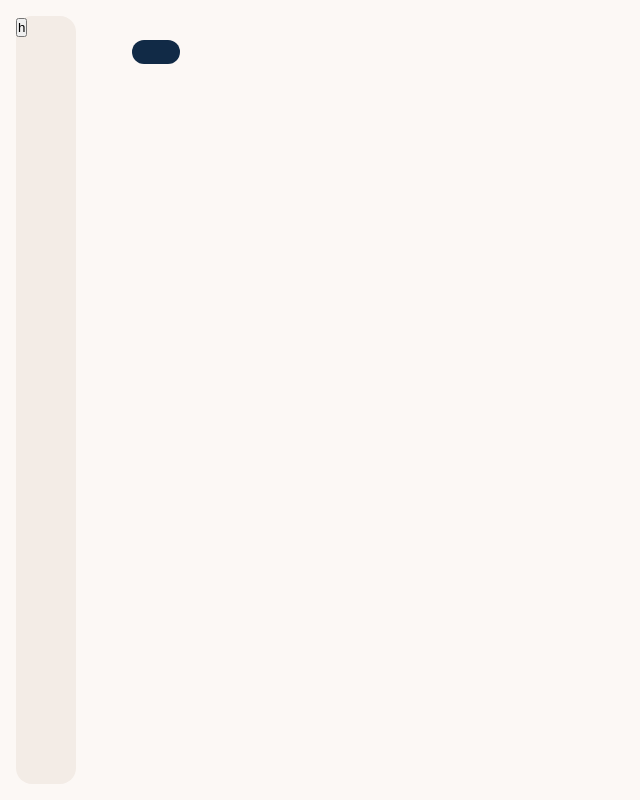
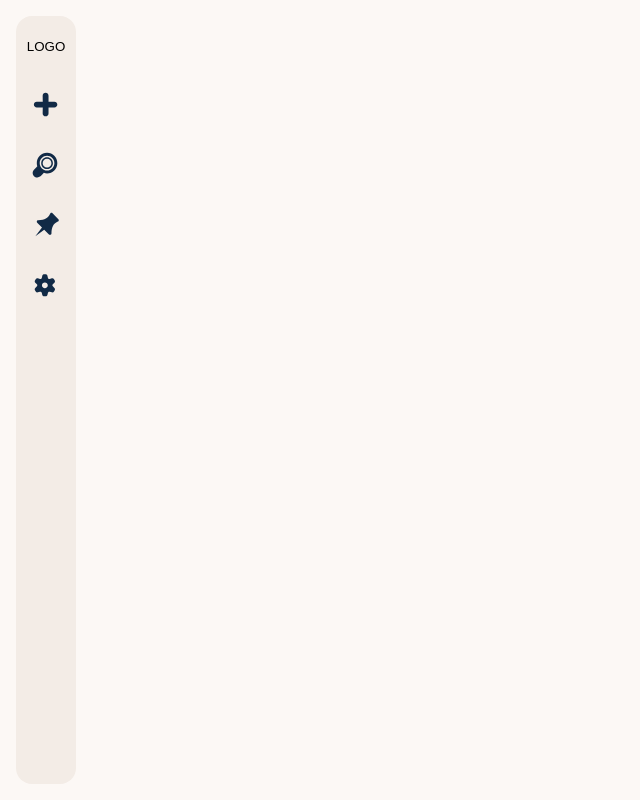
Before and after one commit to SofianH1/Fragment, a React (Vite) app: page / in a window 1280 px wide. Shown: the whole page, without its empty margins (0-640 px from the left). Built offline with nearby package versions, Linux system fonts and the light colour scheme.

Commit message:
Added Icons in the sideBar

```diff
--- a/src/App.css
+++ b/src/App.css
@@ -33,6 +33,38 @@ body {
     background-color: var(--surface);
     border-radius: 1rem;
     grid-row: 1 / -1;
+    display: flex;
+    flex-direction: column;
+    align-items: center;
+    padding: 0.5rem;
+    gap: 1rem;
+
+    button {
+        width: 100%;
+        aspect-ratio: 1/1;
+        border-radius: 0.5rem;
+        border: none;
+        background: transparent;
+        transition: border 0.3s ease, background 0.2s ease;
+        cursor: pointer;
+
+        &:hover {
+            /* border: 2px solid var(--border); */
+
+            background: var(--primary);
+
+            svg{
+                color: var(--bg);
+            }
+        }
+
+        svg{
+            width: 80%;
+            height: 80%;
+            color: var(--primary);
+            transition: color 0.2s ease;
+        }
+    }
 }
 
 #root {
@@ -84,20 +116,20 @@ main {
             padding: 0.75rem;
             gap: 0.4rem;
 
-            h3{
+            h3 {
                 font-size: 0.85rem;
                 white-space: nowrap;
                 overflow: hidden;
                 text-overflow: ellipsis;
             }
 
-            .fragmentText{
+            .fragmentText {
                 line-clamp: 2;
                 -webkit-line-clamp: 2;
                 font-size: 0.75rem;
             }
 
-            .tagContainer{
+            .tagContainer {
                 display: none;
             }
         }
@@ -123,7 +155,7 @@ main {
     cursor: pointer;
     transition: opacity 0.2s ease;
 
-    &:hover{
+    &:hover {
         opacity: 0.85;
     }
 }
@@ -159,7 +191,7 @@ main {
     & .fragmentText {
         font-size: 1rem;
         line-height: 1.3;
-        transition: font-size 0.2s ease,line-height 0.2s ease;
+        transition: font-size 0.2s ease, line-height 0.2s ease;
 
     }
 }
@@ -172,7 +204,7 @@ main {
 
 .icon {
     scale: 1.5;
-    transition: scale 0.2s ease,opacity 0.2 ease;
+    transition: scale 0.2s ease, opacity 0.2 ease;
     cursor: pointer;
 
     &:hover {
@@ -202,7 +234,7 @@ main {
     top: 50%;
     left: 50%;
     transform: translate(-50%, -50%);
-    width: min(90%,560px);
+    width: min(90%, 560px);
     height: auto;
     padding: 2.5rem;
     background-color: rgb(225, 225, 225);
@@ -228,13 +260,13 @@ main {
         border-bottom: 2px solid var(--border);
         padding: 0.5rem 0;
         font-size: 1rem;
-        font-family: Inter,sans-serif;
+        font-family: Inter, sans-serif;
         color: var(--primary);
         outline: none;
         transition: border-color 0.3 ease;
 
-        &:focus{
-            border-bottom-color: var(--primary) ;
+        &:focus {
+            border-bottom-color: var(--primary);
         }
 
 
@@ -248,6 +280,11 @@ main {
             left: 50%;
             z-index: 5000;
         }
+    }
+
+    #formButtons{
+        display: flex;
+        gap: 1rem;
     }
 }
 
--- a/src/App.tsx
+++ b/src/App.tsx
@@ -6,6 +6,10 @@ import type { FragmentFormData } from './Components/FragmentForm/FragmentForm.ty
 import type { Fragment } from '@/types/fragment';
 import { useFragments } from './hooks/useFragments';
 import { motion, AnimatePresence } from 'framer-motion';
+import { TiPlus } from "react-icons/ti";
+import { TiZoom } from "react-icons/ti";
+import { TiPin } from "react-icons/ti";
+import { TiCog } from "react-icons/ti";
 
 
 function App() {
@@ -69,14 +73,16 @@ function App() {
                 <div className={`app ${readingFragment ? "reading" : ""}`}>
 
                     <div className="sideBar">
-                        <button>
-                            h
-                        </button>
+                        <button>LOGO</button>
+                        <button id='newFragmentButton' onClick={() => setCreatingFragment(true)}><TiPlus /></button>
+                        <button id='SearchButton'><TiZoom /></button>
+                        <button id='pinnedButton'><TiPin /></button>
+
+                        <button id='settingsButton'><TiCog /></button>
                     </div>
 
                     <main>
 
-                        <button className='newFragmentButton' onClick={() => setCreatingFragment(true)} />
                         <div id='fragmentContainer' className={readingFragment ? "shrink" : ""}>
                             <AnimatePresence >
                                 {fragments.map((fragment: Fragment, index: number) => (
@@ -110,12 +116,30 @@ function App() {
                             </AnimatePresence>
                         </div>
                     </main>
-                    {readingFragment && selectedFragment != null && <FragmentReader
-                        fragment={selectedFragment!}
-                        onDelete={handleFragmentDelete}
-                        onClose={handleReaderClose}
-                        onEdit={handleFragmentEdit}
-                        togglePin={handleTogglePin} />}
+                    <AnimatePresence>
+                        {readingFragment && selectedFragment != null && (
+                            <motion.div
+                                key="reader"
+                                initial={{ opacity: 0, x: 30 }}
+                                animate={{ opacity: 1, x: 0 }}
+                                exit={{ opacity: 0, x: 30 }}
+                                transition={{ duration: 0.25, ease: [0.4, 0, 0.2, 1] }}
+                                style={{
+                                    gridColumn: 3,
+                                    gridRow: '1 / -1',
+                                    width: '380px',
+                                    overflow: 'hidden',
+                                    minHeight: 0,
+                                }}>
+                                <FragmentReader
+                                    fragment={selectedFragment!}
+                                    onDelete={handleFragmentDelete}
+                                    onClose={handleReaderClose}
+                                    onEdit={handleFragmentEdit}
+                                    togglePin={handleTogglePin} />
+                            </motion.div>
+                        )}
+                    </AnimatePresence>
                 </div>
             </>
     )
--- a/src/Components/FragmentForm/FragmentForm.tsx
+++ b/src/Components/FragmentForm/FragmentForm.tsx
@@ -28,14 +28,14 @@ const FragmentForm = ({ onSubmit, onClose, initialFragment }: FragmentFormProps)
     return (
         <>
             <div id="formOverlay"></div>
-            <div id='fragmentForm' ref={formRef} style={{backgroundColor:color.background}}>
+            <div id='fragmentForm' ref={formRef} style={{ backgroundColor: color.background }}>
                 <div className="colorPicker">
                     {DEFAULT_FRAGMENT_COLORS.map((c, index) => (
                         <button
                             key={index}
-                            style={{backgroundColor:c.background}}
+                            style={{ backgroundColor: c.background }}
                             className={color.background === c.background ? "selectedColor" : ""}
-                            onClick={()=>setColor(c)}
+                            onClick={() => setColor(c)}
                         />
 
                     ))}
@@ -55,10 +55,12 @@ const FragmentForm = ({ onSubmit, onClose, initialFragment }: FragmentFormProps)
                         id="contentInput"
                         value={content}
                         placeholder="Fragment content"
-                        onChange={e => setContent(e.target.value)}/>
+                        onChange={e => setContent(e.target.value)} />
                 </div>
-                <button onClick={handleSubmit}>Save</button>
-                <button onClick={onClose}>Close</button>
+                <div id="formButtons">
+                    <button onClick={handleSubmit}>Save</button>
+                    <button onClick={onClose}>Close</button>
+                </div>
             </div>
         </>
     )
```
